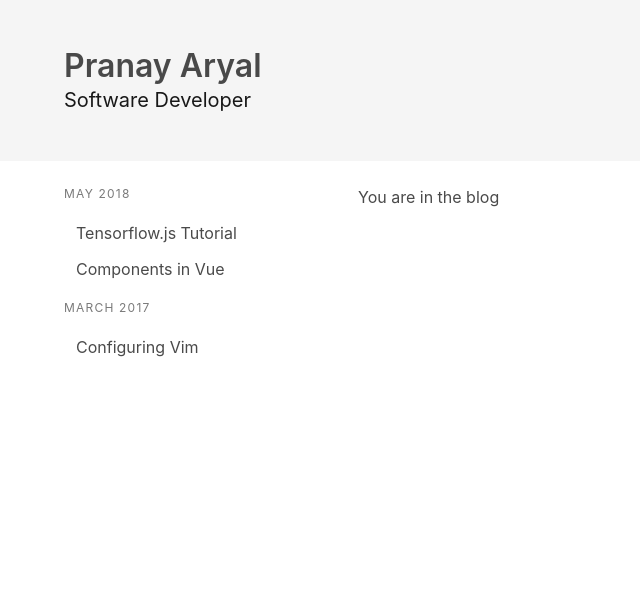
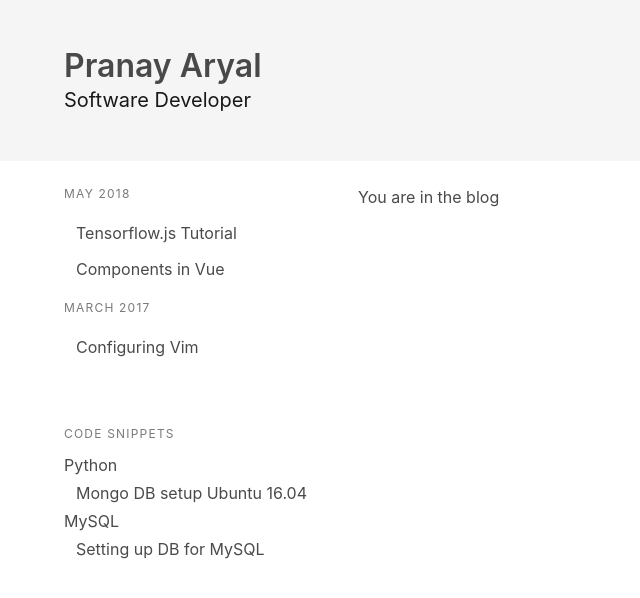
Before and after one commit to pranayaryal/port, a React (Create React App) app: page /tensorflow in a window 1280 px wide. Shown: the top 598 px of the page, without its empty margins (0-640 px from the left). Built offline with nearby package versions, Linux system fonts and the light colour scheme.

Commit message:
add some menu items

```diff
--- a/src/Menu.js
+++ b/src/Menu.js
@@ -26,6 +26,21 @@ class Menu extends Component {
                 <Link to="/vim">Configuring Vim</Link>
             </li>
         </ul>
+        <br /><br />
+        <p class="menu-label">
+            CODE SNIPPETS
+        </p>
+        <ul class="menu-list">
+            <li>
+                <p>Python</p>
+                <Link to="/vim">Mongo DB setup Ubuntu 16.04</Link>
+            </li>
+            <li>
+                <p>MySQL</p>
+                <Link to="/vim">Setting up DB for MySQL</Link>
+            </li>
+        </ul>
+
         </aside>
 
       </div>
```
